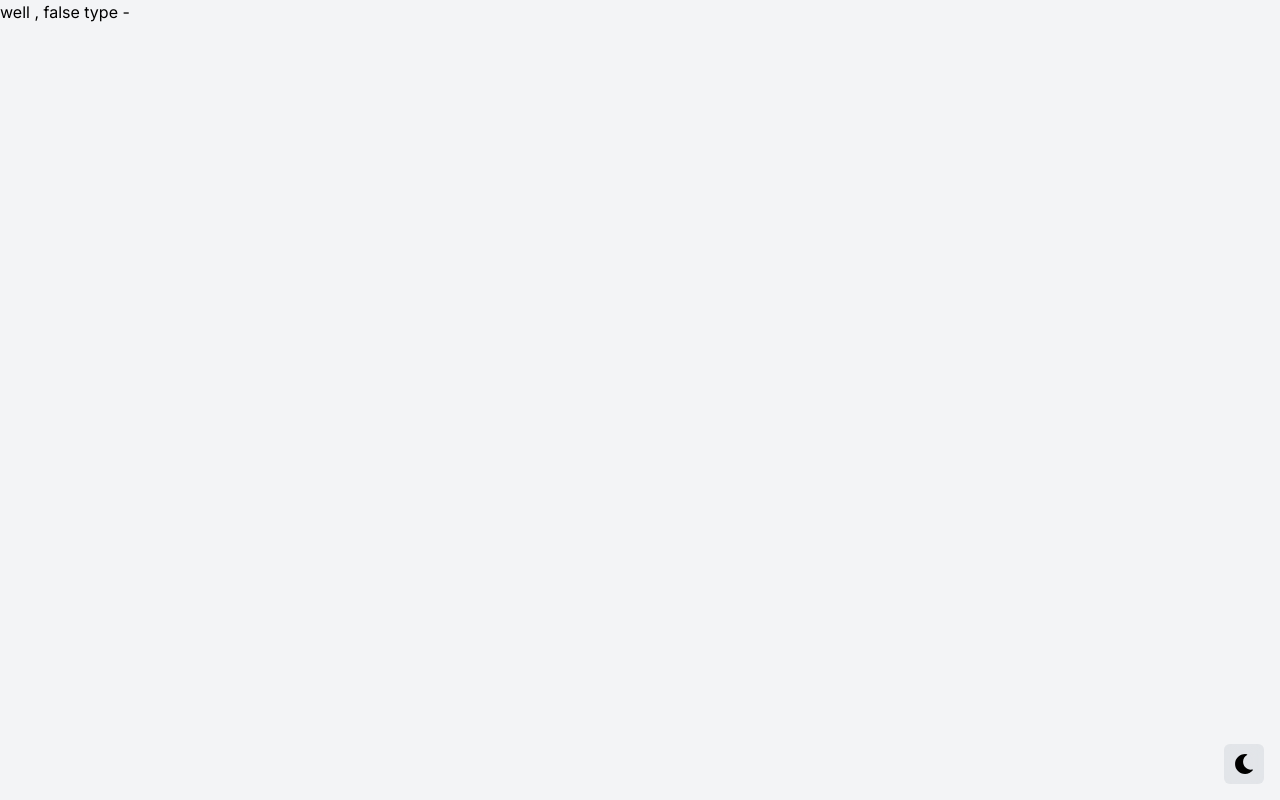
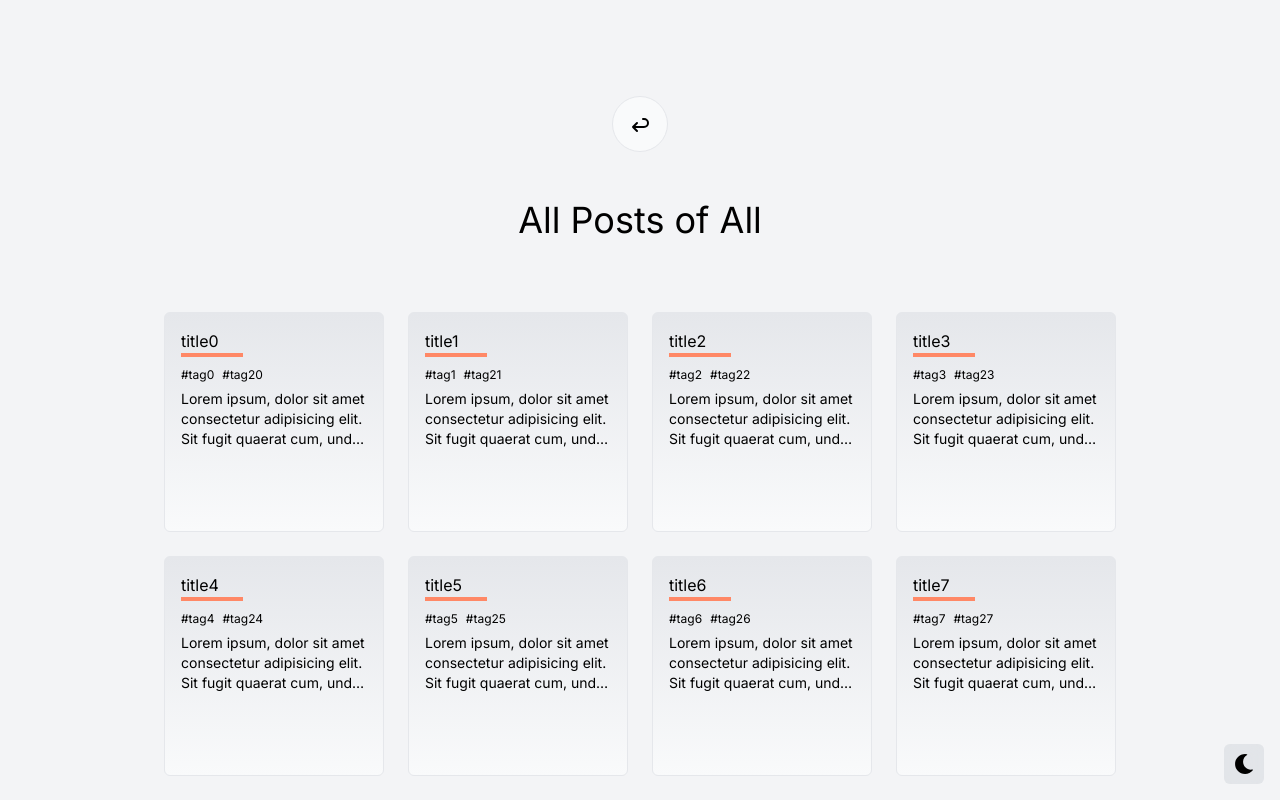
Before and after one commit to imddc/imddc-next-blog, a Next.js app: page /post in a window 1280 px wide. Shown: the top 800 px of the page. Built offline with nearby package versions, Linux system fonts and the light colour scheme.

Commit message:
feat(posts): media

```diff
--- a/app/(main)/post/layout.tsx
+++ b/app/(main)/post/layout.tsx
@@ -1,9 +1,19 @@
 import React from 'react'
+import { TbArrowBack } from 'react-icons/tb'
 
 interface PostLayoutProps extends React.PropsWithChildren {}
 
 const PostLayout = ({ children }: PostLayoutProps) => {
-  return <>{children}</>
+  return (
+    <div className="flex-col-center pt-20">
+      <header className=" py-4">
+        <div className="flex-center size-14 rounded-full border bg-gray-50 p-2">
+          <TbArrowBack size={24} className="" />
+        </div>
+      </header>
+      {children}
+    </div>
+  )
 }
 
 export default PostLayout
--- a/app/(main)/post/page.tsx
+++ b/app/(main)/post/page.tsx
@@ -1,7 +1,10 @@
 'use client'
 
+import { clsx } from 'clsx'
 import React from 'react'
-import { postType } from '~/lib/data'
+import Post from '~/components/Post'
+import { posts, postType } from '~/lib/data'
+import { mergeCn } from '~/lib/utils'
 
 interface PostPageProps {
   searchParams: {
@@ -12,11 +15,34 @@ interface PostPageProps {
 const PostPage = ({ searchParams }: PostPageProps) => {
   const { type } = searchParams
 
-  if (!postType.includes(type)) {
+  if (type && !postType.includes(type)) {
     return <> well , false type - {type}</>
   }
 
-  return <div>PostPage {type}</div>
+  return (
+    <main className="p-4 md:p-6 lg:p-8">
+      <h1 className="mb-4 text-center text-4xl">
+        All Posts of {type || 'All'}
+      </h1>
+
+      <div className="p-6">
+        <div
+          className={clsx(
+            'grid grid-cols-[repeat(2,180px)] gap-4',
+            'sm:auto-rows-[180px] sm:grid-cols-[repeat(3,180px)]',
+            'md:auto-rows-[180px] md:grid-cols-[repeat(4,180px)] md:p-6',
+            'lg:auto-rows-[220px] lg:grid-cols-[repeat(4,220px)] lg:gap-6 lg:p-8'
+          )}
+        >
+          {posts.map((post) => (
+            <div key={post.id}>
+              <Post post={post}></Post>
+            </div>
+          ))}
+        </div>
+      </div>
+    </main>
+  )
 }
 
 export default PostPage
--- a/components/homepage/posts.tsx
+++ b/components/homepage/posts.tsx
@@ -5,30 +5,7 @@ import React, { useRef } from 'react'
 import Post from '~/components/Post'
 import { useSetHeaderInView } from '~/hooks/useSetHeaderInView'
 import { popUp } from '~/lib/animate'
-
-const createPost = (id: number) => {
-  return {
-    id: id,
-    title: 'title' + id,
-    description:
-      'Lorem ipsum, dolor sit amet consectetur adipisicing elit. Sit fugit quaerat cum, unde fuga suscipit repellat, velit in quas nesciunt minima asperiores, ex aspernatur neque ratione eaque culpa est obcaecati.' +
-      id,
-    color: '#f86',
-    link: '/post/' + id,
-    tags: [
-      {
-        name: 'tag' + id,
-        link: 'tag link'
-      },
-      {
-        name: 'tag2' + id,
-        link: 'tag link'
-      }
-    ]
-  }
-}
-
-const posts = Array.from({ length: 9 }).map((_, i) => createPost(i))
+import { posts } from '~/lib/data'
 
 const Posts = () => {
   const ref = useRef(null)
--- a/components/setting/setting.tsx
+++ b/components/setting/setting.tsx
@@ -1,12 +1,17 @@
 'use client'
 
+import { clsx } from 'clsx'
 import React from 'react'
 
 import SettingTheme from './theme'
 
 const Setting = () => {
   return (
-    <div className="flex-col-center fixed bottom-4 right-4">
+    <div
+      className={clsx(
+        'flex-col-center fixed bottom-4 right-4 gap-2 overflow-hidden'
+      )}
+    >
       <SettingTheme />
     </div>
   )
--- a/lib/data.ts
+++ b/lib/data.ts
@@ -85,3 +85,27 @@ export const postType = [
   'git',
   'other'
 ] as const
+
+const createPost = (id: number) => {
+  return {
+    id: id,
+    title: 'title' + id,
+    description:
+      'Lorem ipsum, dolor sit amet consectetur adipisicing elit. Sit fugit quaerat cum, unde fuga suscipit repellat, velit in quas nesciunt minima asperiores, ex aspernatur neque ratione eaque culpa est obcaecati.' +
+      id,
+    color: '#f86',
+    link: '/post/' + id,
+    tags: [
+      {
+        name: 'tag' + id,
+        link: 'tag link'
+      },
+      {
+        name: 'tag2' + id,
+        link: 'tag link'
+      }
+    ]
+  }
+}
+
+export const posts = Array.from({ length: 9 }).map((_, i) => createPost(i))
--- a/package.json
+++ b/package.json
@@ -20,7 +20,9 @@
     "next": "14.2.3",
     "react": "^18",
     "react-dom": "^18",
+    "react-grid-layout": "^1.4.4",
     "react-icons": "^5.2.1",
+    "tailwind-merge": "^2.3.0",
     "zod": "^3.23.8"
   },
   "devDependencies": {
@@ -28,6 +30,7 @@
     "@types/node": "^20",
     "@types/react": "^18",
     "@types/react-dom": "^18",
+    "@types/react-grid-layout": "^1.3.5",
     "clsx": "^2.1.1",
     "eslint": "^8",
     "eslint-config-next": "14.2.3",
```
Also changed, not shown: lib/utils.ts (added), 1 other file (tests, documents, lock files or other folders).
